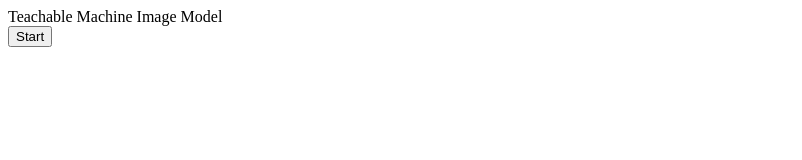
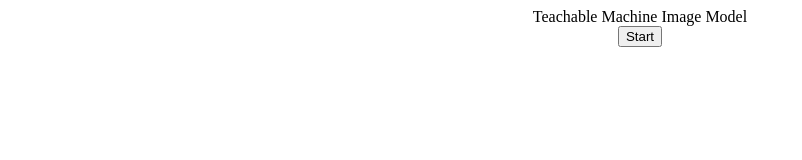
Before and after one commit to qw34sd5r/app, a plain HTML site: page index.html in a window 1280 px wide. Shown: the whole page, without its empty margins (0-802 px from the left). Drawn offline with Linux system fonts and the light colour scheme.

Commit message:
Add files via upload

```diff
--- a/index.html
+++ b/index.html
@@ -7,6 +7,7 @@
     <title>Document</title>
 </head>
 <body>
+<div style="text-align:center;">
 <div>Teachable Machine Image Model</div>
 <button type="button" onclick="init()">Start</button>
 <div id="webcam-container"></div>
```
